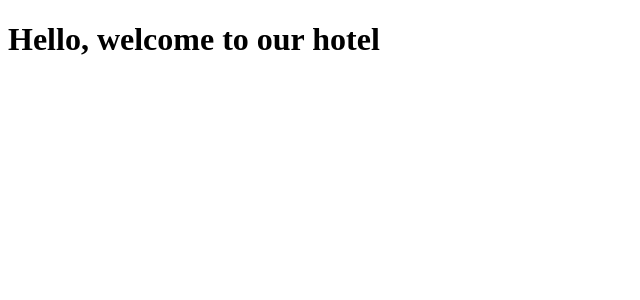
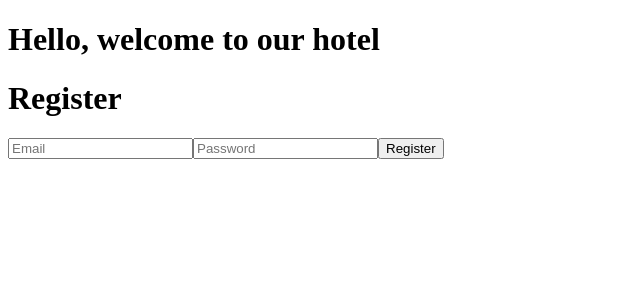
Before and after one commit to paulcap510/FastAPI-Hotel, a React (Vite) app in the folder frontend/: page / in a window 1280 px wide. Shown: the top 300 px of the page, without its empty margins (0-640 px from the left). Built offline with nearby package versions, Linux system fonts and the light colour scheme.

Commit message:
Updated frontend

```diff
--- a/frontend/src/App.tsx
+++ b/frontend/src/App.tsx
@@ -1,8 +1,11 @@
+import Register from './components/Register';
+
 function App() {
   return (
     <div className="App">
       <header className="App-header">
         <h1>Hello, welcome to our hotel</h1>
+        <Register />
       </header>
     </div>
   );
--- /dev/null
+++ b/frontend/src/components/Register.tsx
@@ -0,0 +1,51 @@
+import React, { useState } from 'react';
+
+interface RegisterProps {}
+
+const Register: React.FC<RegisterProps> = () => {
+  const [email, setEmail] = useState<string>('');
+  const [password, setPassword] = useState<string>('');
+
+  const handleSubmit = async (e: React.FormEvent) => {
+    e.preventDefault();
+
+    const response = await fetch('http://127.0.0.1:8000/register', {
+      method: 'POST',
+      headers: {
+        'Content-Type': 'application/json',
+      },
+      body: JSON.stringify({ email, password }),
+    });
+
+    if (response.ok) {
+      console.log('User registered successfully');
+    } else {
+      console.error('Registration failed');
+    }
+  };
+
+  return (
+    <div>
+      <h1>Register</h1>
+      <form onSubmit={handleSubmit}>
+        <input
+          type="email"
+          value={email}
+          onChange={(e) => setEmail(e.target.value)}
+          placeholder="Email"
+          required
+        />
+        <input
+          type="password"
+          value={password}
+          onChange={(e) => setPassword(e.target.value)}
+          placeholder="Password"
+          required
+        />
+        <button type="submit">Register</button>
+      </form>
+    </div>
+  );
+};
+
+export default Register;
```
Also changed, not shown: frontend/src/main.tsx (+5 -6 lines), frontend/src/index.css (deleted), 1 other file (tests, documents, lock files or other folders).
